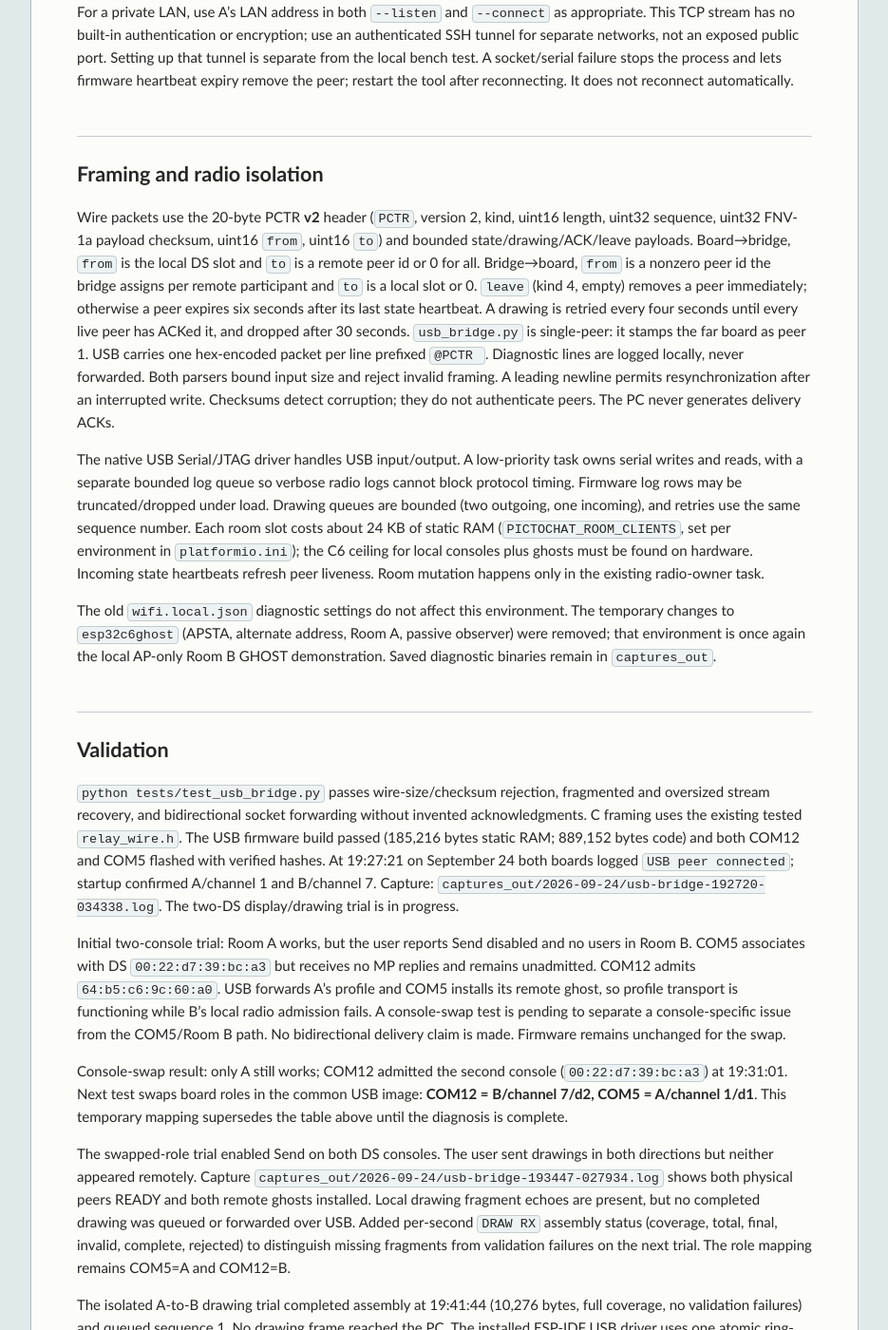
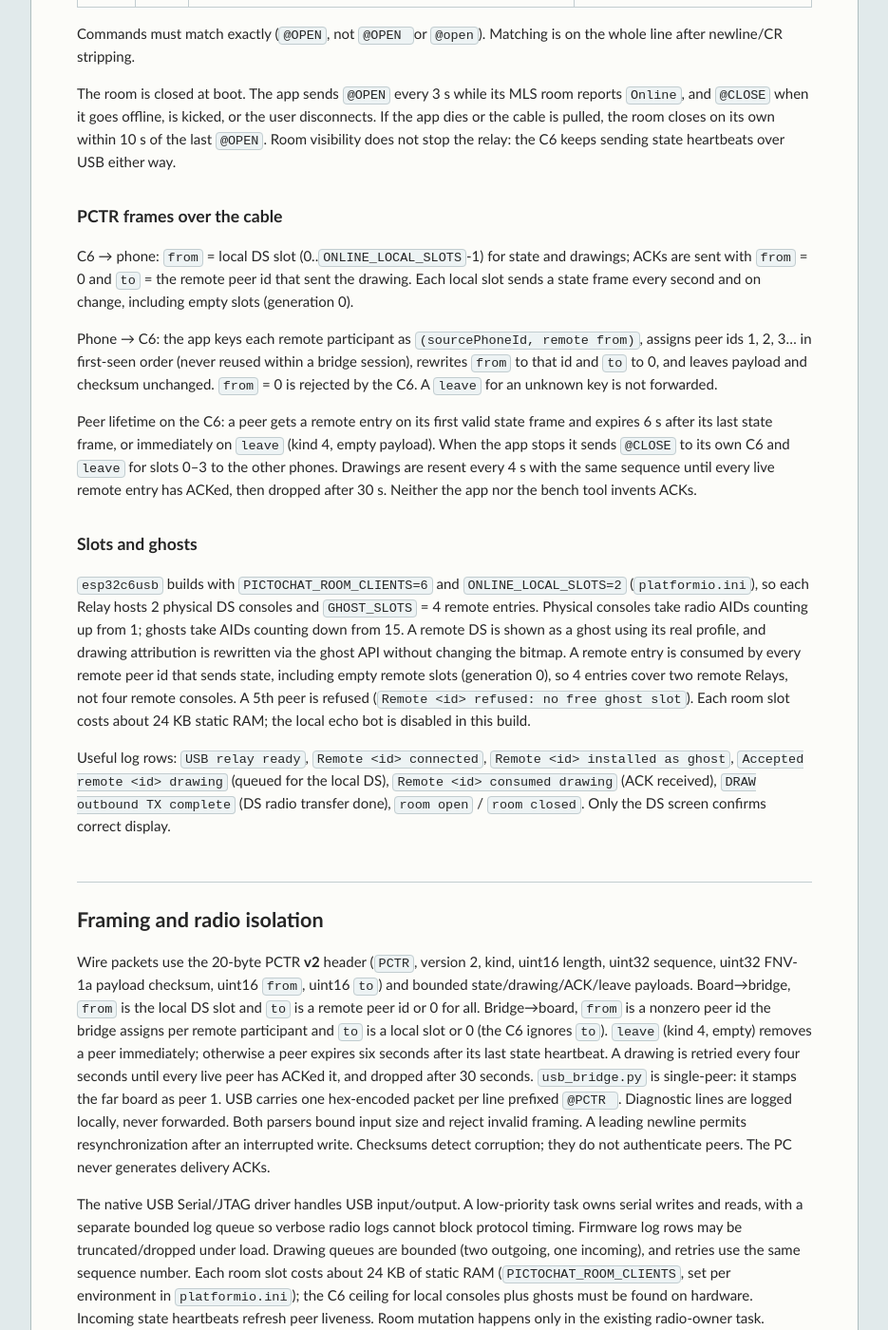
Before and after one commit to Pizzaface/retropicto, a Jekyll site: the page built from docs/USB_BRIDGE.md, in a window 1280 px wide and 1400 px high, scrolled down 1548 px. Shown: the whole window at 95% size, without its empty margins (172-1107 px from the left). Built offline with Jekyll 4.4.1, drawn with Linux system fonts in a browser that asks for light colours; our own code applies the rules of GitHub Pages for plain Markdown files; some of the changed text lies outside the part shown.

Commit message:
docs(usb): document phone cable contract; mark PC bridge as bench-only

````diff
--- a/docs/USB_BRIDGE.md
+++ b/docs/USB_BRIDGE.md
@@ -1,69 +1,91 @@
 # USB PictoChat bridge
 
-Each C6 owns its DS radio connection. The computer forwards complete profiles,
-drawings and acknowledgment frames over USB, leaving the radio on its room's
-working channel. No Wi-Fi credentials or router configuration are needed.
+The `esp32c6usb` build ("Relay") owns one DS room over its own radio and
+exchanges PCTR v2 relay frames with whatever is on the other end of its native
+USB Serial/JTAG port. In production that is the RetroPicto Android app
+(`../retropicto-android`), which carries frames to other phones over MLS. The
+two-PC `tools/usb_bridge.py` setup further down is the bench/dev path only.
+No Wi-Fi credentials or router configuration are used in this build.
 
-| Board | Port | PictoChat room | Radio channel | Host name |
-| --- | --- | --- | --- | --- |
-| A | COM5 | A | 1 | RELAY A |
-| B | COM12 | B | 7 | RELAY B |
+## Phone cable (production)
 
-The common `esp32c6usb` image selects A/B from the two bench boards' factory
-MACs in `online_wifi_configure()`. Unknown boards refuse startup. This mapping
-must be changed for replacement hardware; see the [board assignment instructions](../README.md#1-assign-your-boards-before-flashing). Each board admits
-`ONLINE_LOCAL_SLOTS` physical DS consoles; every remote DS is installed as a
-virtual participant (ghost) using its actual profile, one ghost slot per remote
-peer id, AIDs assigned downward from 15.
-The local echo bot is disabled. Drawing attribution is rewritten by the existing
-ghost API, without changing the bitmap. USB code reuses the online bridge's room
-ownership, bounded queues, generation checks, and duplicate suppression.
+The phone opens the C6 as a plain CDC bulk pipe (VID `0x303a`, PID `0x1001`).
+It sets DTR|RTS once on open and never toggles them, so the board is not reset;
+only the in-app flasher performs the esptool reset dance. All traffic is ASCII
+lines terminated by `\n` (`\r` ignored). Both sides prefix every line they send
+with `\n` so a half-written line is discarded and the parser resynchronises.
+Lines longer than the PCTR maximum are dropped up to the next newline.
 
-## Same computer trial
+### Room selection
 
-Run PlatformIO operations sequentially, with automatic cleanup disabled:
+The USB build has no MAC → board mapping (that code is LAN-build only,
+`online.c` `#if !PICTOCHAT_USB && !PICTOCHAT_BLE`). At boot it reads NVS
+namespace `picto`, key `room` (u8, 1..4 = A..D). If absent it uses
+`PICTOCHAT_NODE`, which `esp32c6usb` does not define, so **any board, known or
+unknown, starts as room A / channel 1 until `@ROOM` is sent**. Channels are
+fixed per room: A=1, B=7, C=13, D=7. The app's flasher skips the NVS region
+(`0x9000`–`0xF000`), so the saved room survives firmware updates; a full erase
+or a merged-image write over that region resets it to A.
 
-```powershell
-pio run --disable-auto-clean -e esp32c6usb
-pio run --disable-auto-clean -e esp32c6usb -t upload --upload-port COM12
-pio run --disable-auto-clean -e esp32c6usb -t upload --upload-port COM5
-python tools/usb_bridge.py --ports COM12 COM5 --reset
-```
+### Control lines
 
-Install the serial dependency with `python -m pip install pyserial`. Close serial monitors first: each port must have one owner. `--reset` captures a
-clean startup; omit it to attach without resetting the current DS sessions.
-Ctrl-C stops the bridge. `--seconds 240` limits a recording. The tool saves
-firmware logs and forwarding summaries under `captures_out/<date>/usb-bridge-*`.
+| Line | Direction | Effect | Response |
+| --- | --- | --- | --- |
+| `@INFO?` | phone → C6 | Request status. | `@INFO room=<A-D> channel=<n> local=<ONLINE_LOCAL_SLOTS> ghosts=<GHOST_SLOTS> build=<16 hex>` |
+| `@INFO room=…` | C6 → phone | Also sent unprompted once at boot. `build` = first 8 bytes of `app_elf_sha256`, lowercase hex. There is no version field; the app gets the version from the service's `/firmware/esp32c6.json`. | — |
+| `@OPEN` | phone → C6 | Advertise the DS room (PictoChat beacon vendor IE) for 10 s from receipt. | none |
+| `@CLOSE` | phone → C6 | Stop advertising immediately; removes the IE and deauthenticates every connected DS. | none |
+| `@ROOM <A-D>` | phone → C6 | Save room to NVS, then reboot ~200 ms later. Applies on the next boot. | `@ROOM OK` or `@ROOM FAIL` (NVS error, no reboot). Any other letter is silently ignored. |
+| `@PCTR <hex>` | both | One PCTR v2 frame, header + payload hex-encoded (either case accepted by C6; C6 emits lowercase). | none; invalid frames are dropped silently |
+| anything else | C6 → phone | ESP-IDF log rows. Never forwarded; the app logs them. Rows are bounded (256 B) and may be dropped under load. | — |
 
-Wait for `USB relay ready` and `USB peer connected` from both boards. Then join
-Room A on one DS and Room B on the other. Each room should show RELAY A/B and
-the remote DS's name once both identities complete. Send a drawing each way and
-verify both attribution and bitmap. Test overlapping sends and leaving/rejoining.
-Stopping the PC bridge should remove remote ghosts after about six seconds;
-restarting it should restore current remote membership without rebooting either
-C6. Messages sent while disconnected can be dropped; there is no offline history.
+Commands must match exactly (`@OPEN`, not `@OPEN ` or `@open`). Matching is on
+the whole line after newline/CR stripping.
 
-`Accepted remote drawing` means queued for the local DS. `Peer consumed drawing`
-means acknowledged by the receiving bridge. `DRAW outbound TX complete` means
-the DS radio transfer completed. Only the DS screen confirms correct display.
+The room is closed at boot. The app sends `@OPEN` every 3 s while its MLS room
+reports `Online`, and `@CLOSE` when it goes offline, is kicked, or the user
+disconnects. If the app dies or the cable is pulled, the room closes on its
+own within 10 s of the last `@OPEN`. Room visibility does not stop the relay:
+the C6 keeps sending state heartbeats over USB either way.
 
-## Two computers
+### PCTR frames over the cable
 
-The same tool can forward between one USB port and a TCP connection:
+C6 → phone: `from` = local DS slot (0..`ONLINE_LOCAL_SLOTS`-1) for state and
+drawings; ACKs are sent with `from` = 0 and `to` = the remote peer id that sent
+the drawing. Each local slot sends a state frame every second and on change,
+including empty slots (generation 0).
 
-```powershell
-# Computer A: listener is loopback-only in this example.
-python tools/usb_bridge.py --port COM12 --listen 127.0.0.1:26712
-# Computer B: connect via an already-established SSH port forward to A.
-python tools/usb_bridge.py --port COM5 --connect 127.0.0.1:26712
-```
+Phone → C6: the app keys each remote participant as
+`(sourcePhoneId, remote from)`, assigns peer ids 1, 2, 3… in first-seen order
+(never reused within a bridge session), rewrites `from` to that id and `to` to
+0, and leaves payload and checksum unchanged. `from` = 0 is rejected by the C6.
+A `leave` for an unknown key is not forwarded.
 
-For a private LAN, use A's LAN address in both `--listen` and `--connect` as
-appropriate. This TCP stream has no built-in authentication or encryption; use
-an authenticated SSH tunnel for separate networks, not an exposed public port.
-Setting up that tunnel is separate from the local bench test. A socket/serial
-failure stops the process and lets firmware heartbeat expiry remove the peer;
-restart the tool after reconnecting. It does not reconnect automatically.
+Peer lifetime on the C6: a peer gets a remote entry on its first valid state
+frame and expires 6 s after its last state frame, or immediately on `leave`
+(kind 4, empty payload). When the app stops it sends `@CLOSE` to its own C6 and
+`leave` for slots 0–3 to the other phones. Drawings are resent every 4 s with
+the same sequence until every live remote entry has ACKed, then dropped after
+30 s. Neither the app nor the bench tool invents ACKs.
+
+### Slots and ghosts
+
+`esp32c6usb` builds with `PICTOCHAT_ROOM_CLIENTS=6` and `ONLINE_LOCAL_SLOTS=2`
+(`platformio.ini`), so each Relay hosts 2 physical DS consoles and
+`GHOST_SLOTS` = 4 remote entries. Physical consoles take radio AIDs counting up
+from 1; ghosts take AIDs counting down from 15. A remote DS is shown as a ghost
+using its real profile, and drawing attribution is rewritten via the ghost API
+without changing the bitmap. A remote entry is consumed by every remote peer id
+that sends state, including empty remote slots (generation 0), so 4 entries
+cover two remote Relays, not four remote consoles. A 5th peer is refused
+(`Remote <id> refused: no free ghost slot`). Each room slot costs about 24 KB
+static RAM; the local echo bot is disabled in this build.
+
+Useful log rows: `USB relay ready`, `Remote <id> connected`, `Remote <id>
+installed as ghost`, `Accepted remote <id> drawing` (queued for the local DS),
+`Remote <id> consumed drawing` (ACK received), `DRAW outbound TX complete`
+(DS radio transfer done), `room open` / `room closed`. Only the DS screen
+confirms correct display.
 
 ## Framing and radio isolation
 
@@ -72,7 +94,7 @@
 uint16 `to`) and bounded state/drawing/ACK/leave payloads. Board→bridge, `from`
 is the local DS slot and `to` is a remote peer id or 0 for all. Bridge→board,
 `from` is a nonzero peer id the bridge assigns per remote participant and `to`
-is a local slot or 0. `leave` (kind 4, empty) removes a peer immediately;
+is a local slot or 0 (the C6 ignores `to`). `leave` (kind 4, empty) removes a peer immediately;
 otherwise a peer expires six seconds after its last state heartbeat. A drawing
 is retried every four seconds until every live peer has ACKed it, and dropped
 after 30 seconds. `usb_bridge.py` is single-peer: it stamps the far board as
@@ -91,12 +113,70 @@
 for local consoles plus ghosts must be found on hardware. Incoming state heartbeats refresh peer liveness.
 Room mutation happens only in the existing radio-owner task.
 
+## Bench setup: PC bridge (dev only)
+
+> **Currently broken.** `tools/usb_bridge.py` never sends `@OPEN`, so both
+> Relays keep their DS rooms hidden and no console can join. It also stamps
+> every forwarded frame `from=1`, so with `ONLINE_LOCAL_SLOTS=2` both far-side
+> slots overwrite one remote entry. Both boards also start as room A until
+> `@ROOM B` is sent to one of them. Use the phone path, or fix the script first.
+
+### Same computer trial
+
+Run PlatformIO operations sequentially, with automatic cleanup disabled:
+
+```powershell
+pio run --disable-auto-clean -e esp32c6usb
+pio run --disable-auto-clean -e esp32c6usb -t upload --upload-port COM12
+pio run --disable-auto-clean -e esp32c6usb -t upload --upload-port COM5
+python tools/usb_bridge.py --ports COM12 COM5 --reset
+```
+
+Install the serial dependency with `python -m pip install pyserial`. Close serial monitors first: each port must have one owner. `--reset` captures a
+clean startup; omit it to attach without resetting the current DS sessions.
+Ctrl-C stops the bridge. `--seconds 240` limits a recording. The tool saves
+firmware logs and forwarding summaries under `captures_out/<date>/usb-bridge-*`.
+
+Wait for `USB relay ready` and `Remote 1 connected` from both boards. Then join
+Room A on one DS and Room B on the other. Each room should show RELAY A/B and
+the remote DS's name once both identities complete. Send a drawing each way and
+verify both attribution and bitmap. Test overlapping sends and leaving/rejoining.
+Stopping the PC bridge should remove remote ghosts after about six seconds;
+restarting it should restore current remote membership without rebooting either
+C6. Messages sent while disconnected can be dropped; there is no offline history.
+
+Log row meanings are listed under [Slots and ghosts](#slots-and-ghosts).
+
+### Two computers
+
+The same tool can forward between one USB port and a TCP connection:
+
+```powershell
+# Computer A: listener is loopback-only in this example.
+python tools/usb_bridge.py --port COM12 --listen 127.0.0.1:26712
+# Computer B: connect via an already-established SSH port forward to A.
+python tools/usb_bridge.py --port COM5 --connect 127.0.0.1:26712
+```
+
+For a private LAN, use A's LAN address in both `--listen` and `--connect` as
+appropriate. This TCP stream has no built-in authentication or encryption; use
+an authenticated SSH tunnel for separate networks, not an exposed public port.
+Setting up that tunnel is separate from the local bench test. A socket/serial
+failure stops the process and lets firmware heartbeat expiry remove the peer;
+restart the tool after reconnecting. It does not reconnect automatically.
+
+## History
+
+The log below records the September 2026 two-PC bring-up. Board/port roles,
+the MAC-based A/B selection and `USB peer connected` it mentions are obsolete;
+see [Room selection](#room-selection).
+
 The old `wifi.local.json` diagnostic settings do not affect this environment.
 The temporary changes to `esp32c6ghost` (APSTA, alternate address, Room A, passive
 observer) were removed; that environment is once again the local AP-only Room B
 GHOST demonstration. Saved diagnostic binaries remain in `captures_out`.
 
-## Validation
+### Validation
 
 `python tests/test_usb_bridge.py` passes wire-size/checksum rejection, fragmented
 and oversized stream recovery, and bidirectional socket forwarding without
@@ -118,7 +198,7 @@
 Console-swap result: only A still works; COM12 admitted the second console
 (`00:22:d7:39:bc:a3`) at 19:31:01. Next test swaps board roles in the common
 USB image: **COM12 = B/channel 7/d2, COM5 = A/channel 1/d1**. This temporary
-mapping supersedes the table above until the diagnosis is complete.
+mapping was used for the rest of the trial.
 
 The swapped-role trial enabled Send on both DS consoles. The user sent drawings
 in both directions but neither appeared remotely. Capture
````
